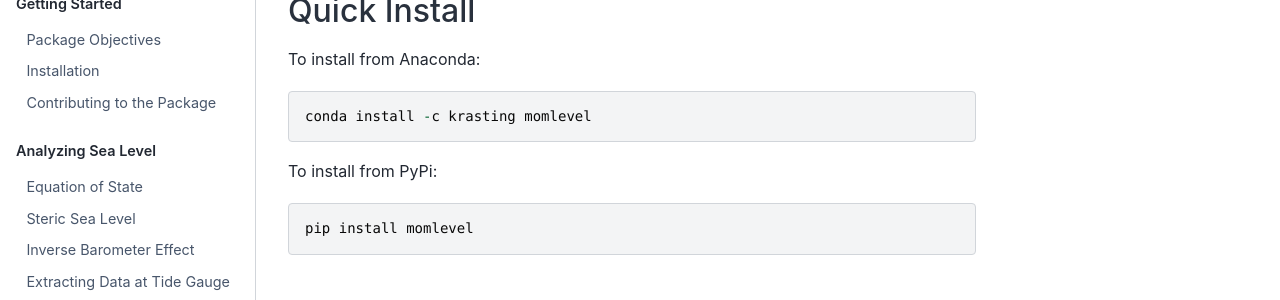
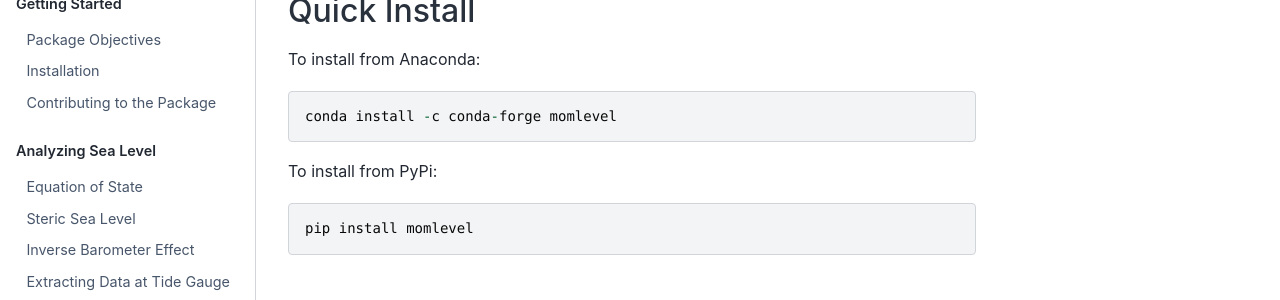
Before and after one commit to jkrasting/momlevel, a Sphinx documentation site: the page built from docs/source/index.rst, in a window 1280 px wide and 1321 px high. Shown: the part 285-585 px from the top of the window. Built offline with Sphinx 7.4.7 and the Sphinx Book theme 1.1.4, drawn with Linux system fonts in a browser that asks for light colours.

Commit message:
Update index.rst

```diff
--- a/docs/source/index.rst
+++ b/docs/source/index.rst
@@ -60,7 +60,7 @@ Quick Install
 To install from Anaconda:
 
 .. parsed-literal::
-   conda install -c krasting momlevel
+   conda install -c conda-forge momlevel
 
 To install from PyPi:
 
```
